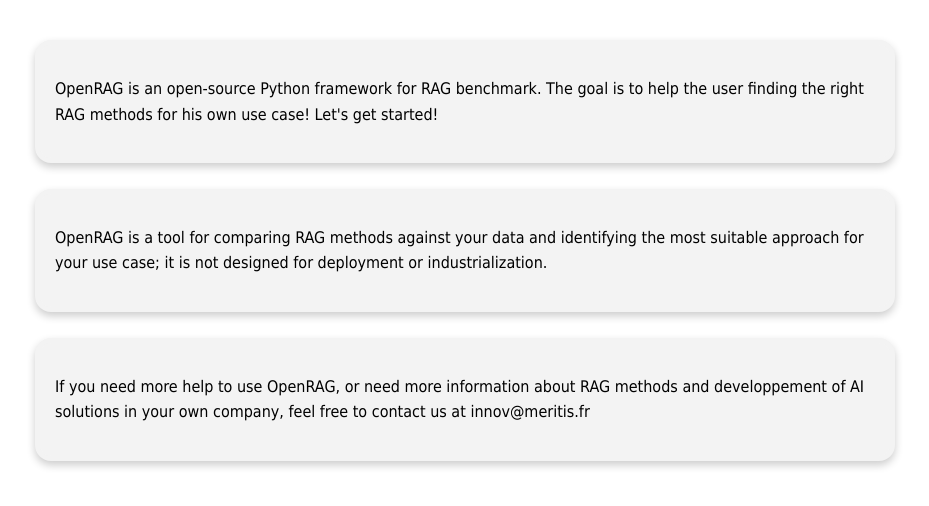
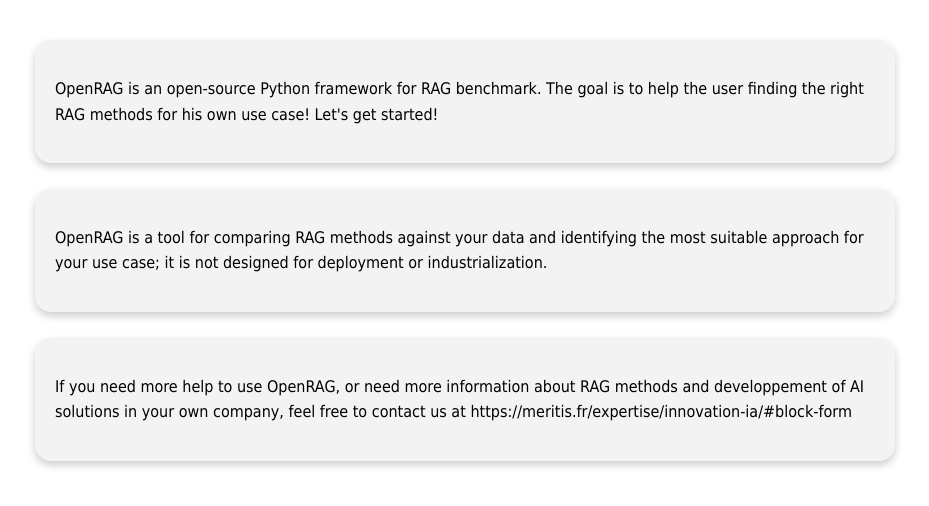
Before and after one commit to meritisgroup/meritisgroup.github.io, a plain HTML site: page OpenRAG/homepage_EN.html in a window 1280 px wide. Shown: the whole page, without its empty margins (175-1104 px from the left). Drawn offline with Linux system fonts and the light colour scheme.

Commit message:
Update homepage_EN.html

```diff
--- a/OpenRAG/homepage_EN.html
+++ b/OpenRAG/homepage_EN.html
@@ -135,7 +135,7 @@
         <div class="feature-card">
             <p>
                 If you need more help to use OpenRAG, or need more information about RAG methods and developpement of AI
-                solutions in your own company, feel free to contact us at innov@meritis.fr
+                solutions in your own company, feel free to contact us at https://meritis.fr/expertise/innovation-ia/#block-form
             </p>
         </div>
     </div>
```
